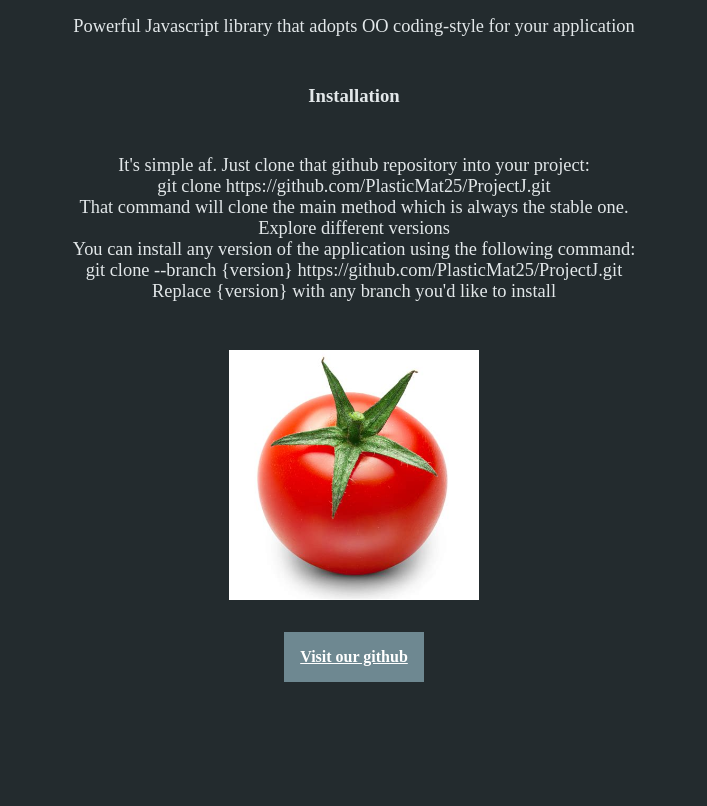
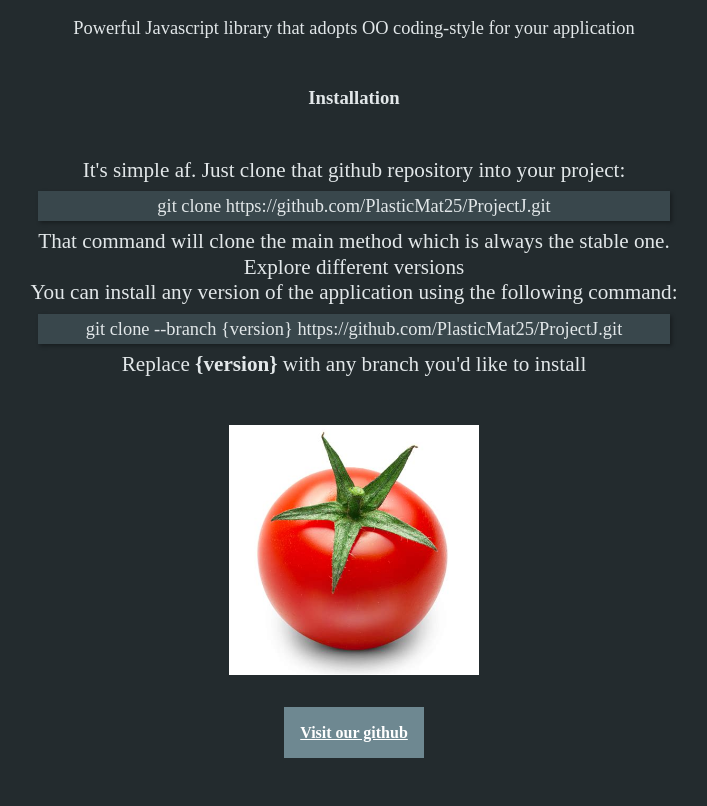
Before and after one commit to PlasticMat25/ProjectJ, a plain HTML site: page views/index.html in a window 1280 px wide. Shown: the part 101-907 px from the top of the page, without its empty margins (286-993 px from the left). Before the commit the page ends 831 px from the top, so only its background shows below. Drawn offline with Linux system fonts and the light colour scheme.

```diff
--- a/src/lib/http/Endpoint.js
+++ b/src/lib/http/Endpoint.js
@@ -25,9 +25,7 @@
    *
    * ? In case that some handler has no implemented method prevent crash
    */
-  handleRequest(req, res) {
-
-  }
+  handleRequest(req, res) {}
 }
 
 class GetHandler extends Handler {
--- a/views/index.html
+++ b/views/index.html
@@ -9,6 +9,7 @@
         * {
             margin: 0;
             padding: 0;
+            line-height: 1.2;
         }
 
         body {
@@ -42,6 +43,14 @@
             display: block;
         }
 
+        span {
+            background-color: hsl(196, 14%, 26%);
+            padding: 4px;
+            margin: 8px;
+            box-shadow: 2px 2px 4px 0 #0005;
+            display: block;
+        }
+
         a {
             background-color: hsl(196, 14%, 50%);
             padding: 1rem;
@@ -55,13 +64,13 @@
     <p>Powerful Javascript library that adopts OO coding-style for your application</p>
     <h3>Installation</h3>
     <section>
-        It's simple af. Just clone that github repository into your project: <br/>
-        git clone https://github.com/PlasticMat25/ProjectJ.git <br/>
-        That command will clone the main method which is always the stable one. <br/>
-        Explore different versions <br/>
-        You can install any version of the application using the following command: <br/>
-        git clone --branch {version} https://github.com/PlasticMat25/ProjectJ.git <br/>
-        Replace {version} with any branch you'd like to install <br/>
+        <p>It's simple af. Just clone that github repository into your project:</p>
+        <span>git clone https://github.com/PlasticMat25/ProjectJ.git</span>
+        <p>That command will clone the main method which is always the stable one.</p>
+        <p>Explore different versions </p>
+        <p>You can install any version of the application using the following command: </p>
+        <span>git clone --branch {version} https://github.com/PlasticMat25/ProjectJ.git</span>
+        <p>Replace <strong>{version}</strong> with any branch you'd like to install</p>
     </section>
     <img src="http://localhost:3000/public/tomato.jpg" alt="Image of tomato" width="250px"/>
     <a href="https://github.com/PlasticMat25/ProjectJ">Visit our github</a>
```
Also changed, not shown: src/lib/http/Response.js (+8 -10 lines), index.js (line endings or trailing spaces).
